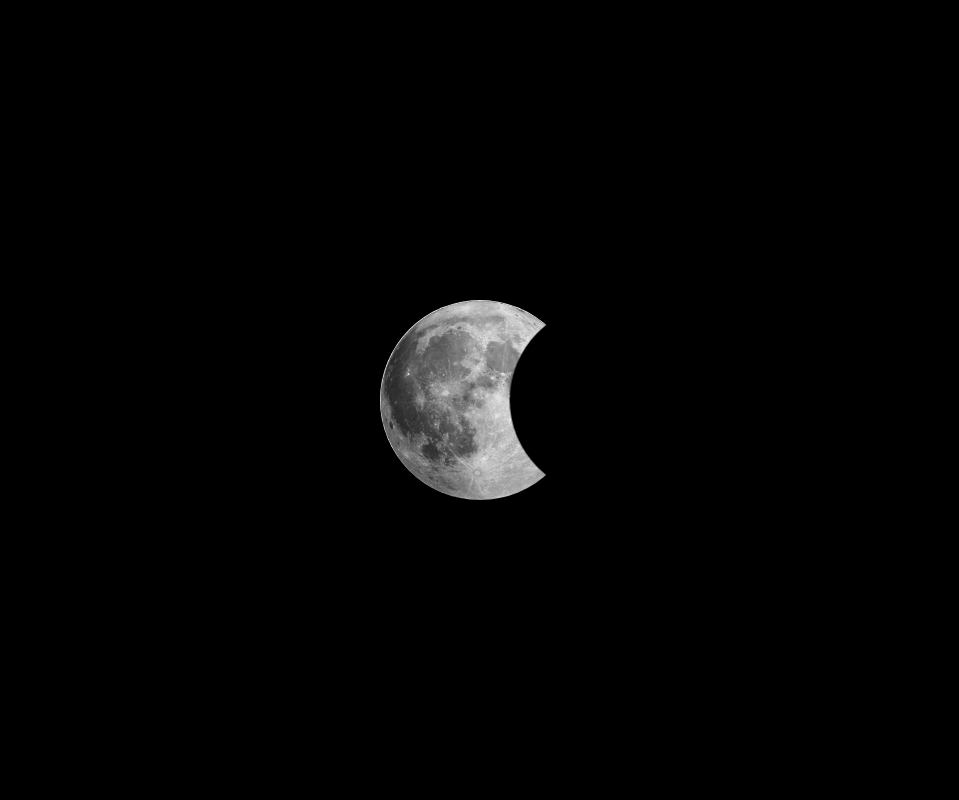
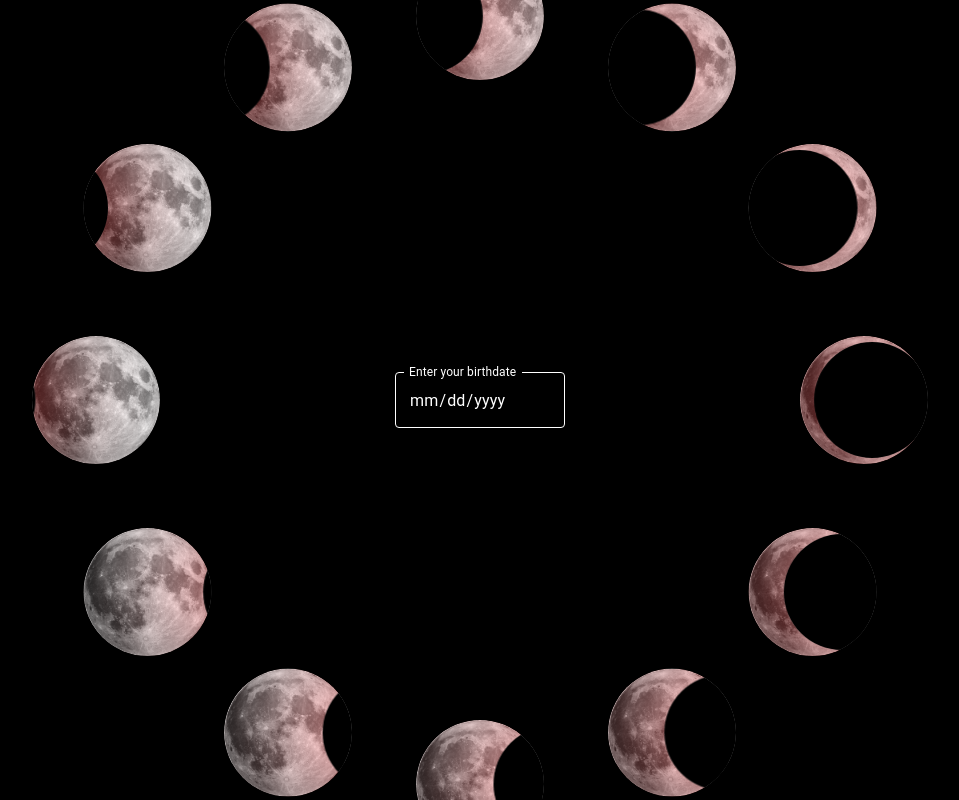
Before and after one commit to anetecima/Horoscrypt, a Next.js app: page / in a window 1280 px wide. Shown: the whole page, without its empty margins (160-1119 px from the left). Built offline with nearby package versions, Linux system fonts and the light colour scheme.

Commit message:
moon multiply

```diff
--- a/components/mainPage.tsx
+++ /dev/null
@@ -1,49 +0,0 @@
-import React from 'react'
-import styled, { keyframes } from 'styled-components'
-const PageStyle = styled.div`
-  width: 100vw;
-  height: 100vh;
-  background: #000;
-  overflow: hidden;
-`
-const MoonStyle = styled.div`
-  width: 200px;
-  height: 200px;
-  background: url('/images/moon.png');
-  background-size: cover;
-  border-radius: 100%;
-`
-const move = keyframes`
-  0% {
-    transform: translateX(-110%);
-  }
-
-  100% {
-    transform: translateX(110%);
-  }
-`
-const ShadowStyle = styled.div`
-  top: 5px;
-  right: 5px;
-  width: 190px;
-  height: 190px;
-  border-radius: 100%;
-  animation: ${move} 10s linear infinite;
-`
-
-const Moon = () => {
-  return (
-    <div className="pos-rlt">
-      <MoonStyle className="pos-rlt z-i-1" />
-      <ShadowStyle className="pos-abt z-i-2 bg-black" />
-    </div>
-  )
-}
-
-export const MainPage = () => {
-  return (
-    <PageStyle className="fl-c">
-      <Moon />
-    </PageStyle>
-  )
-}
--- /dev/null
+++ b/components/mainPage/dateInput.tsx
@@ -0,0 +1,45 @@
+import React, { useCallback, useState } from 'react'
+import TextField from '@material-ui/core/TextField'
+import styled from 'styled-components'
+
+const StyledInput = styled(TextField)`
+  .MuiInputBase-root,
+  .MuiFormLabel-root {
+    color: white !important;
+  }
+
+  //.MuiInput-underline:before,
+  //.MuiInput-underline:after,
+  .MuiOutlinedInput-notchedOutline {
+    border-color: white !important;
+  }
+`
+const WrapperStyle = styled.div`
+  max-width: 300px;
+`
+export const DateInput = () => {
+  const [date, setDate] = useState('')
+
+  const onChange = useCallback(e => {
+    setDate(e.target.value)
+  }, [])
+
+  return (
+    <WrapperStyle className="p-30-30">
+      <form className="z-i-3">
+        <StyledInput
+          onChange={onChange}
+          value={date}
+          className="stretch"
+          id="birth-date"
+          label="Enter your birthdate"
+          type="date"
+          variant="outlined"
+          InputLabelProps={{
+            shrink: true
+          }}
+        />
+      </form>
+    </WrapperStyle>
+  )
+}
--- /dev/null
+++ b/components/mainPage/mainPage.tsx
@@ -0,0 +1,18 @@
+import React from 'react'
+import { Moons } from './moons'
+
+import styled from 'styled-components'
+import { DateInput } from './dateInput'
+const IntroWrapper = styled.div`
+  width: 100%;
+  height: 100vh;
+`
+export const MainPage = () => {
+  return (
+    <IntroWrapper className="fl-c">
+      <Moons />
+
+      <DateInput />
+    </IntroWrapper>
+  )
+}
--- /dev/null
+++ b/components/mainPage/moons.tsx
@@ -0,0 +1,75 @@
+import React from 'react'
+import styled, { keyframes } from 'styled-components'
+const MOONS_AMOUNT = 12
+const ANIMATION_TIME = 15
+
+const PageStyle = styled.div`
+  z-index: -1;
+  position: absolute;
+  top: 0;
+  left: 0;
+  right: 0;
+  width: 100vw;
+  height: 100vh;
+  background: #000;
+  overflow: hidden;
+`
+const MoonStyle = styled.div`
+  width: 100%;
+  height: 100%;
+  background: url('/images/moon.png');
+  background-size: cover;
+  border-radius: 100%;
+`
+const move = keyframes`
+  0% {
+    transform: translateX(-110%);
+  }
+
+  100% {
+    transform: translateX(110%);
+  }
+`
+const ShadowStyle = styled.div<{ index: number }>`
+  top: 5%;
+  right: 5%;
+  width: 90%;
+  height: 90%;
+  border-radius: 100%;
+  animation: ${move} ${ANIMATION_TIME}s linear infinite;
+  box-shadow: 0px -1px 10vw 0px rgba(255, 0, 0, 0.75);
+  animation-delay: ${props => -1 * (ANIMATION_TIME / MOONS_AMOUNT) * props.index}s;
+`
+
+const MoonWrapperStyle = styled.div<{ index: number }>`
+  width: 10vw;
+  height: 10vw;
+  max-width: 190px;
+  max-height: 190px;
+  top: 50%;
+  left: 50%;
+  transform: translate(-50%, -50%) rotate(${props => (360 / MOONS_AMOUNT) * props.index}deg)
+    translate(30vw) rotate(${props => (360 / MOONS_AMOUNT) * props.index * -1}deg);
+  transform-origin: center;
+  border-radius: 100%;
+  overflow: hidden;
+`
+
+const Moon = ({ index }: { index: number }) => {
+  return (
+    <MoonWrapperStyle index={index} className="pos-abt">
+      <MoonStyle className="pos-rlt z-i-1" />
+      <ShadowStyle className="pos-abt z-i-2 bg-black" index={index} />
+    </MoonWrapperStyle>
+  )
+}
+
+export const Moons = () => {
+  return (
+    <PageStyle className="">
+      {[...Array(MOONS_AMOUNT)].map((item, index) => (
+        <Moon index={index} key={index} />
+      ))}
+    </PageStyle>
+  )
+}
--- /dev/null
+++ b/components/theme/media.ts
@@ -0,0 +1,19 @@
+export const MEDIA_BREAKPOINTS = {
+  xs: 500,
+  sm: 768,
+  md: 1024,
+  lg: 1200,
+  xl: 1920
+}
+
+const up = (width: number) => `@media (min-width: ${width}px)`
+const down = (width: number) => `@media (max-width: ${width - 1}px)`
+// const fromTo = (from, to) => `@media (min-width: ${from}px) and (max-width: ${to - 1}px)`
+
+export const mediaXXs = down(321)
+export const mediaSm = down(MEDIA_BREAKPOINTS.sm)
+
+export const mediaXsUp = up(MEDIA_BREAKPOINTS.xs)
+export const mediaSmUp = up(MEDIA_BREAKPOINTS.sm)
+export const mediaMdUp = up(MEDIA_BREAKPOINTS.md)
+export const mediaLgUp = up(MEDIA_BREAKPOINTS.lg)
--- /dev/null
+++ b/components/theme/muiTheme.ts
@@ -0,0 +1,88 @@
+import { MEDIA_BREAKPOINTS } from './media'
+import { createTheme } from '@material-ui/core/styles'
+
+const style = {
+  breakpoints: {
+    values: MEDIA_BREAKPOINTS
+  },
+
+  // typography: {
+  //     fontFamily: [
+  //         '-apple-system',
+  //         'BlinkMacSystemFont',
+  //         '"Segoe UI"',
+  //         'Roboto',
+  //         'Open Sans',
+  //         '"Helvetica Neue"',
+  //         'Arial',
+  //         'sans-serif',
+  //         '"Apple Color Emoji"',
+  //         '"Segoe UI Emoji"',
+  //         '"Segoe UI Symbol"'
+  //     ].join(',')
+  // },
+
+  overrides: {
+    MuiInputBase: {
+      root: {
+        fontSize: 14,
+        color: '#000',
+        backgroundColor: '#ff0000',
+        '&:hover': {
+          backgroundColor: '#ff0000'
+        },
+        '&$focused': {
+          backgroundColor: '#ff0000'
+        }
+      },
+      input: {
+        backgroundColor: 'transparent',
+        '&::placeholder': {
+          opacity: 1,
+          color: '#fff',
+          fontSize: 14
+        },
+        underline: {
+          color: 'red'
+        }
+      }
+    },
+
+    MuiFilledInput: {
+      root: {
+        border: '1px solid #fff',
+        // overflow: 'hidden',
+        borderRadius: 4,
+        '&.Mui-focused': {
+          border: '1px solid #fff'
+        },
+        '&.Mui-error': {
+          border: '1px solid #ff0000'
+        }
+      },
+      input: {
+        // backgroundColor: 'white',
+        padding: '25px 12px 8px !important'
+      }
+    },
+
+    MuiInputLabel: {
+      root: {
+        opacity: 1,
+        color: '#fff',
+        fontSize: 14,
+        '&.Mui-focused, &.Mui-error': {
+          color: '#fff'
+        }
+      }
+    },
+
+    MuiTextField: {
+      root: {
+        background: '#fff'
+      }
+    }
+  }
+}
+
+export const muiTheme = createTheme(style)
--- a/package.json
+++ b/package.json
@@ -7,6 +7,7 @@
     "type-check": "tsc"
   },
   "dependencies": {
+    "@material-ui/core": "^4.12.4",
     "next": "latest",
     "prettier": "^2.7.1",
     "react": "^17.0.2",
--- a/pages/_document.js
+++ b/pages/_document.js
@@ -1,9 +1,13 @@
 import Document, { Html, Head, Main, NextScript } from 'next/document'
-import { ServerStyleSheet } from 'styled-components'
+import { ServerStyleSheets } from '@material-ui/core/styles'
+import { muiTheme } from '../components/theme/muiTheme'
+import { ServerStyleSheet, ThemeProvider } from 'styled-components'
 
 export default class MyDocument extends Document {
   static async getInitialProps(ctx) {
     const sheet = new ServerStyleSheet()
+    const muiSheets = new ServerStyleSheets()
+
     const originalRenderPage = ctx.renderPage
 
     try {
@@ -19,6 +23,7 @@ export default class MyDocument extends Document {
           <>
             {initialProps.styles}
             {sheet.getStyleElement()}
+            {muiSheets.getStyleElement()}
           </>
         )
       }
@@ -30,10 +35,12 @@ export default class MyDocument extends Document {
     return (
       <Html lang="en">
         <Head />
-        <body>
-          <Main />
-          <NextScript />
-        </body>
+        <ThemeProvider theme={muiTheme}>
+          <body>
+            <Main />
+            <NextScript />
+          </body>
+        </ThemeProvider>
       </Html>
     )
   }
--- a/pages/index.tsx
+++ b/pages/index.tsx
@@ -1,5 +1,5 @@
 import React from 'react'
-import { MainPage } from '../components/mainPage'
+import { MainPage } from '../components/mainPage/mainPage'
 import { GlobalStyle } from '../components/theme/globalStyles'
 
 const IndexPage = () => (
```
Also changed, not shown: 1 other file (tests, documents, lock files or other folders).
